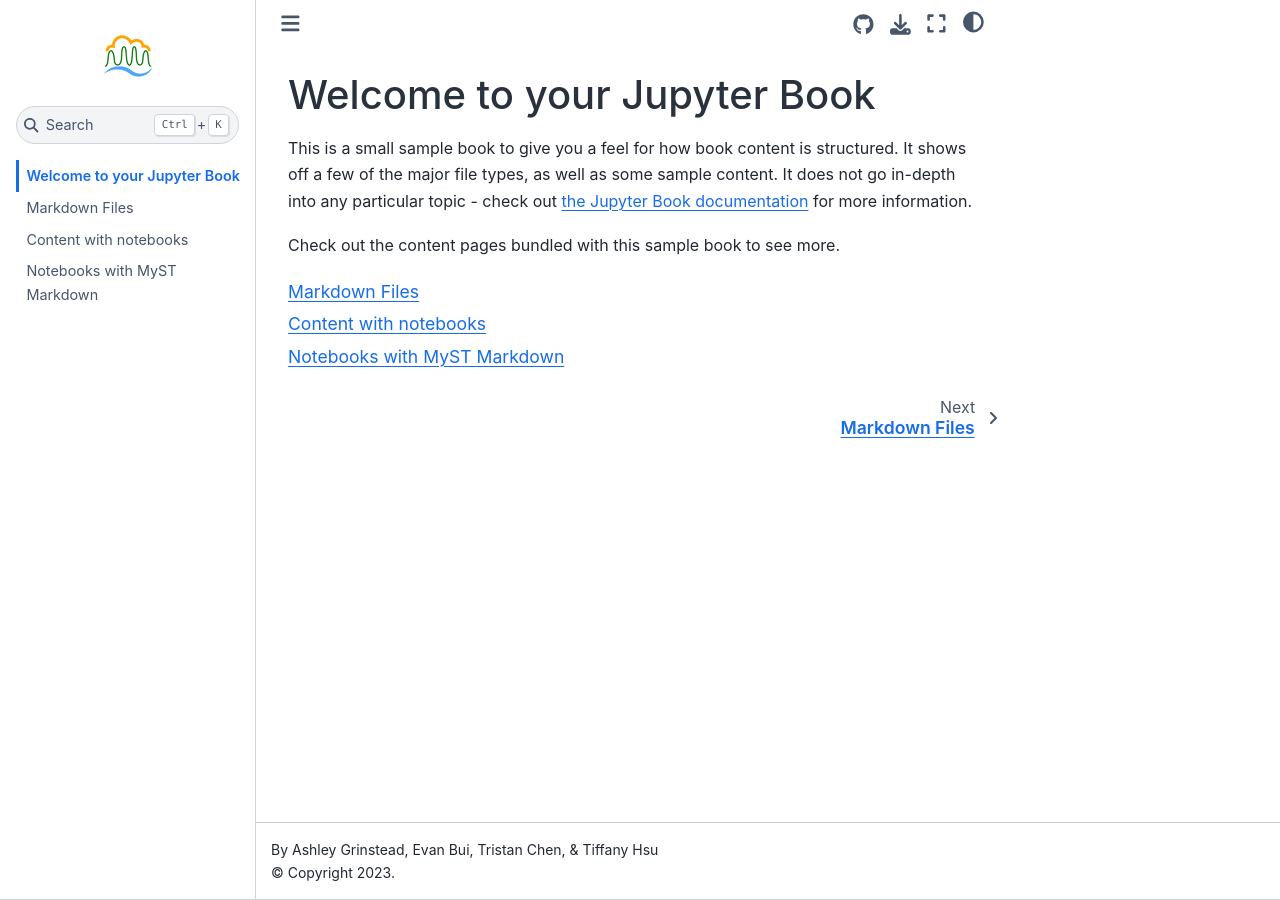
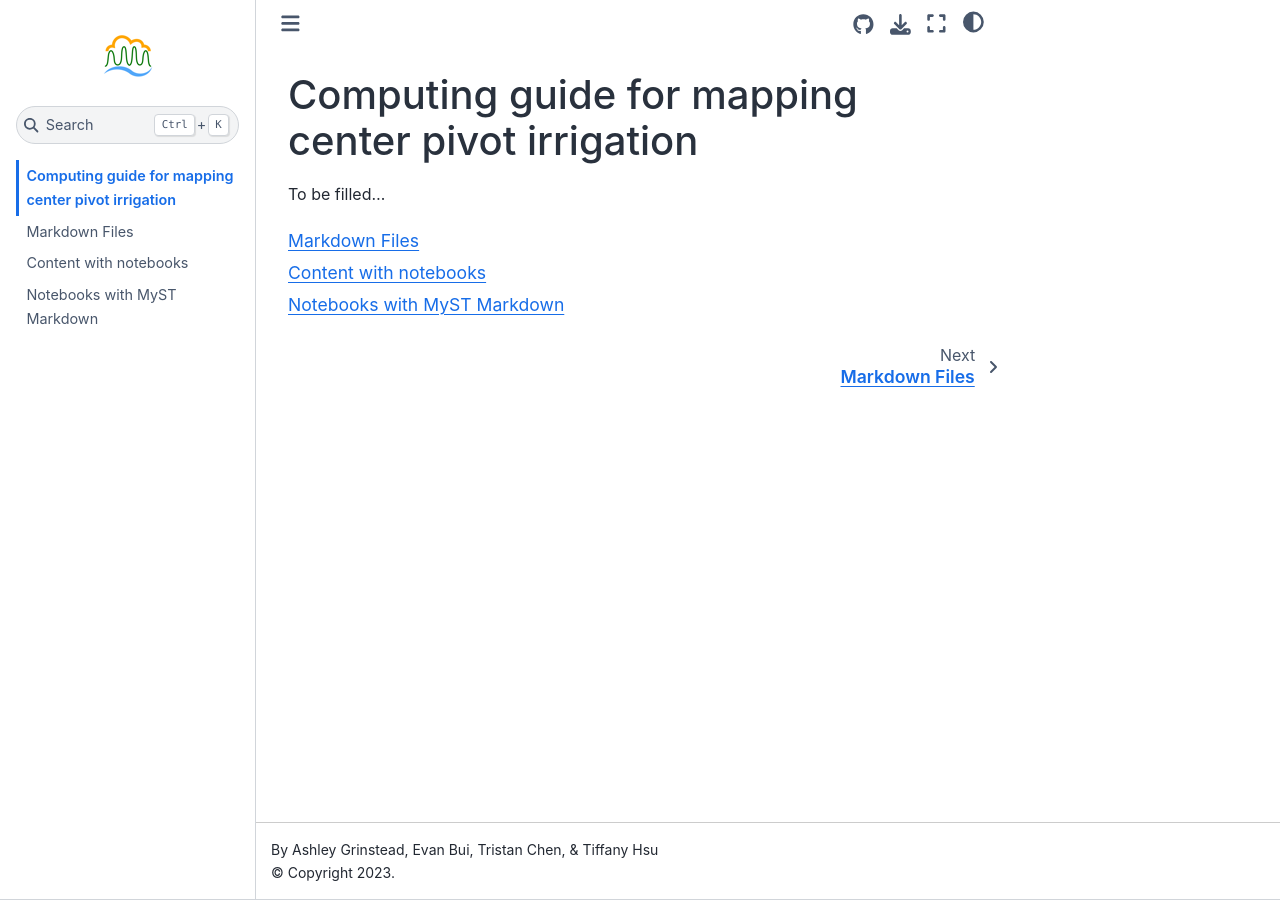
Before and after one commit to tifhsu88/eri-documentation, a Jupyter Book: the page built from intro.md, in a window 1280 px wide. Built offline with Jupyter Book 1.0.4 settings and Sphinx 7.4.7 and the Sphinx Book theme 1.1.4, drawn with Linux system fonts in a browser that asks for light colours.

Commit message:
Update intro.md

````diff
--- a/intro.md
+++ b/intro.md
@@ -1,11 +1,6 @@
-# Welcome to your Jupyter Book
+# Computing guide for mapping center pivot irrigation
 
-This is a small sample book to give you a feel for how book content is
-structured.
-It shows off a few of the major file types, as well as some sample content.
-It does not go in-depth into any particular topic - check out [the Jupyter Book documentation](https://jupyterbook.org) for more information.
-
-Check out the content pages bundled with this sample book to see more.
+To be filled...
 
 ```{tableofcontents}
 ```
````
